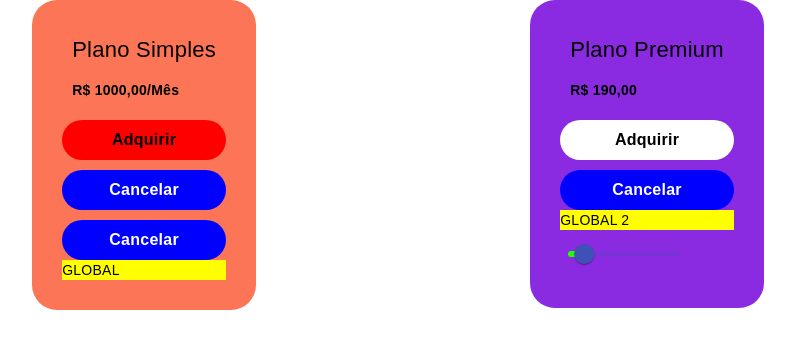
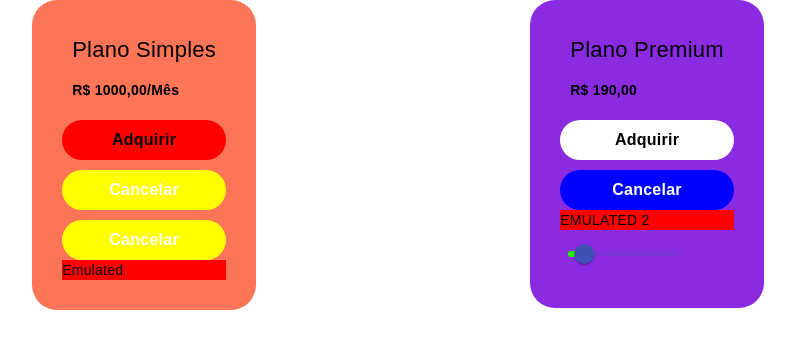
Before and after one commit to Isaac-Sousa-Dev/CURSO_ANGULAR-o-guia-definitivo, an Angular app: page / in a window 1280 px wide. Shown: the top 348 px of the page, without its empty margins (242-1037 px from the left). Built offline with nearby package versions, Linux system fonts and the light colour scheme.

Commit message:
feat: view encapsulation emulated

```diff
--- a/src/app/card-roxo/card-roxo.component.html
+++ b/src/app/card-roxo/card-roxo.component.html
@@ -4,7 +4,7 @@
     <app-card-roxo-button></app-card-roxo-button>
     <app-card-button-cancel></app-card-button-cancel>
 
-    <div class="global">GLOBAL 2</div>
+    <div class="emulated">EMULATED 2</div>
 
     <mat-slider min="1" max="5" step="0.5">
         <input matSliderThumb value="1.5">
--- a/src/app/card-roxo/card-roxo.component.scss
+++ b/src/app/card-roxo/card-roxo.component.scss
@@ -20,6 +20,10 @@
 
 }
 
+.emulated {
+    background-color: red;
+}
+
 :host ::ng-deep .mdc-slider__track--active_fill {
     border-color: rgb(34, 255, 0) !important;
 }
--- a/src/app/card/card.component.html
+++ b/src/app/card/card.component.html
@@ -5,7 +5,7 @@
     <app-card-button-cancel></app-card-button-cancel>
     <app-card-button-cancel></app-card-button-cancel>
 
-    <div class="global">GLOBAL</div>
+    <div class="emulated">Emulated</div>
 
     <!-- <mat-slide-toggle [aria-label]="plano.infos.tipo">
     </mat-slide-toggle> -->
--- a/src/app/card/card.component.scss
+++ b/src/app/card/card.component.scss
@@ -19,8 +19,8 @@
     }
 }
 
-.global {
-    background-color: yellow;
+.emulated {
+    background-color: red;
 }
 
 // Atualização do componente pai para o filho se afetar estilização de outros componentes
--- a/src/app/card/card.component.ts
+++ b/src/app/card/card.component.ts
@@ -11,7 +11,8 @@ interface IInfo {
   selector: 'app-card',
   templateUrl: './card.component.html',
   styleUrl: './card.component.scss',
-  encapsulation: ViewEncapsulation.None // Basicamente, remove o encapsulamento desse componente
+  encapsulation: ViewEncapsulation.Emulated
+  // encapsulation: ViewEncapsulation.None // Basicamente, remove o encapsulamento desse componente
 })
 export class CardComponent {
 
```
